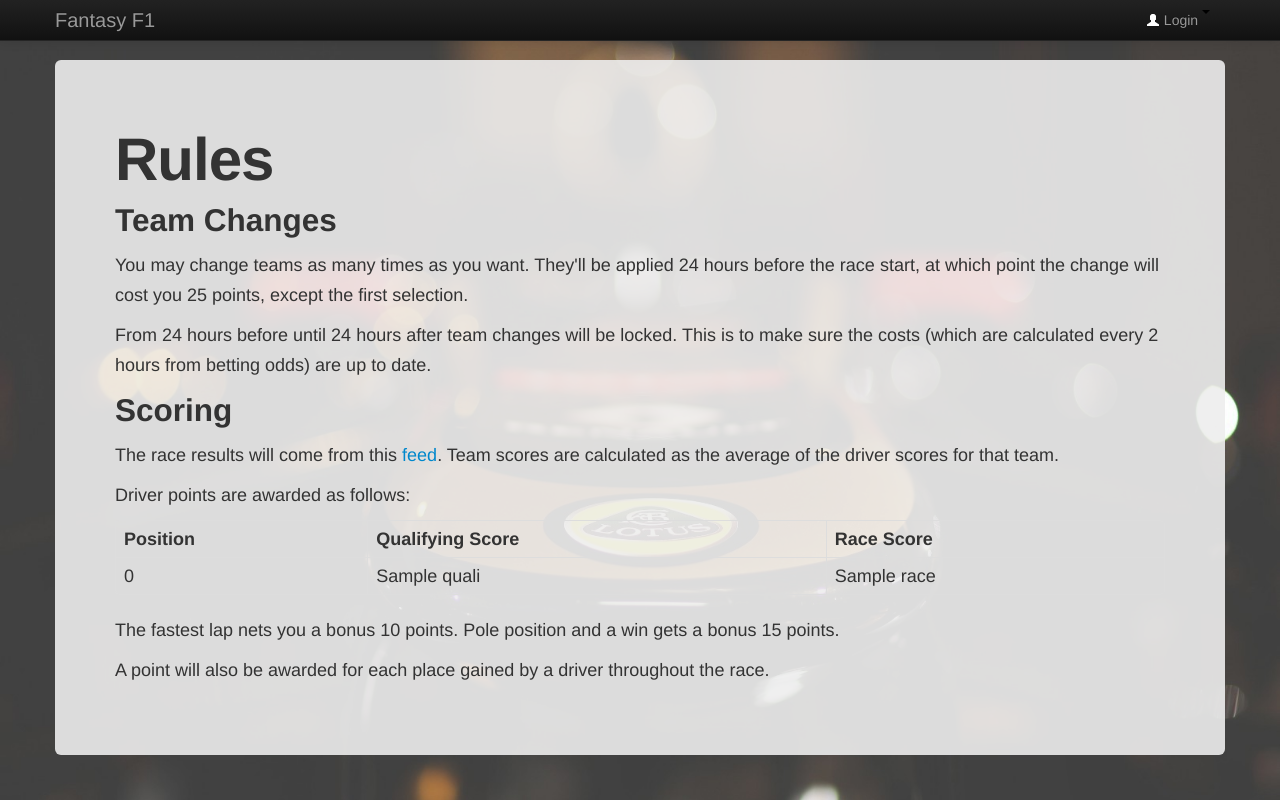
After one commit to timsweb/ffone, a PHP site: template views/rules.twig in a window 1280 px wide. The commit adds this page. Run offline with PHP 8.4, Linux system fonts and the light colour scheme; the template is opened without the code that fills it: most values are stand-ins (such as "Sample title", 1, 10 or a date in 2020); some libraries are stand-ins or nearby versions.

Commit message:
Rules page added and defualt selection of your current team.

```diff
--- a/src/controllers.php
+++ b/src/controllers.php
@@ -14,9 +14,14 @@ $app->get('/', function () use ($app) {
 })
 ->bind('homepage')
 ;
+
 $app->get('/results', function() use ($app) {
     return $app['indexController']->results($app);
 })->bind('results');
+
+$app->get('/rules', function() use ($app) {
+    return $app['indexController']->rules($app);
+})->bind('rules');
 
 $app->match('login', function(Request $request) use ($app) {
     return $app['indexController']->login($request, $app);
--- a/views/base.twig
+++ b/views/base.twig
@@ -74,9 +74,9 @@
           <div class="nav-collapse collapse">
             <ul class="nav">
               {% if is_granted('IS_AUTHENTICATED_FULLY') %}
-                <li{% if nav_highlight == 'leaderboard' %} class='active'{% endif %}><a href="">League</a></li>
-                <li{% if nav_highlight == 'results' %} class='active'{% endif %}><a href="">Results</a></li>
-                <li{% if nav_highlight == 'rules' %} class='active'{% endif %}><a href="">Rules</a></li>
+                <li{% if app.request.get('_route') == 'league' %} class='active'{% endif %}><a href="">League</a></li>
+                <li{% if app.request.get('_route') == 'results' %} class='active'{% endif %}><a href="">Results</a></li>
+                <li{% if app.request.get('_route') == 'rules' %} class='active'{% endif %}><a href="{{ path('rules') }}">Rules</a></li>
               {% endif %}
             </ul>
             <ul class="nav pull-right">
--- /dev/null
+++ b/views/rules.twig
@@ -0,0 +1,46 @@
+{% extends "base.twig" %}
+
+{% block title %}Rules{% endblock %}
+
+{% block content %}
+    <!-- Main hero unit -->
+    <div class="hero-unit">
+    <h1>Rules</h1>
+
+    <h2>Team Changes</h2>
+    <p>
+    	You may change teams as many times as you want. They'll be applied 24 hours before the race start, at which point the change will cost you 25 points, except the first selection.
+    </p>
+    <p>
+        From 24 hours before until 24 hours after team changes will be locked. This is to make sure the costs (which are calculated every 2 hours from betting odds) are up to date.
+    </p>
+
+    <h2>Scoring</h2>
+    <p>The race results will come from this <a href="http://ergast.com/mrd/">feed</a>. Team scores are calculated as the average of the driver scores for that team.
+    </p>
+    <p>
+    	Driver points are awarded as follows:
+    	<table class="table table-bordered">
+    		<tr>
+    			<th>Position</th>
+    			<th>Qualifying Score</th>
+    			<th>Race Score</th>
+    		</tr>
+    		{% for pos, scoring in scores %}
+    			<tr>
+                            <td>{{ pos }}</td>
+                            <td>{{ scoring.quali }}</td>
+                            <td>{{ scoring.race }}</td>
+    			</tr>
+    		{% endfor %}
+    	</table>
+    </p>
+
+    <p>
+    	The fastest lap nets you a bonus 10 points. Pole position and a win gets a bonus 15 points.
+    </p>
+	<p>
+		A point will also be awarded for each place gained by a driver throughout the race.
+	</p>
+    </div>
+{% endblock %}
```
Also changed, not shown: src/Fone/Controller/Index.php (+14 -0 lines), src/Fone/Model/RoundResult.php (+16 -4 lines), views/my_team.twig (+4 -4 lines).
